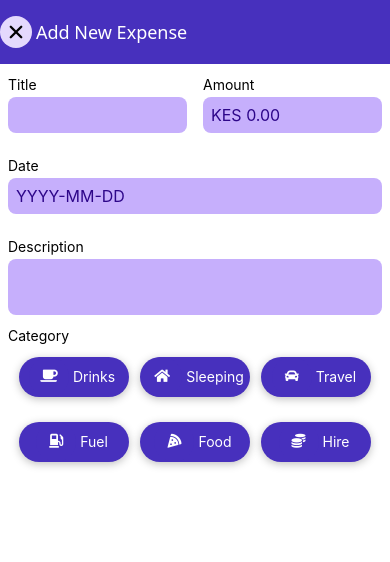
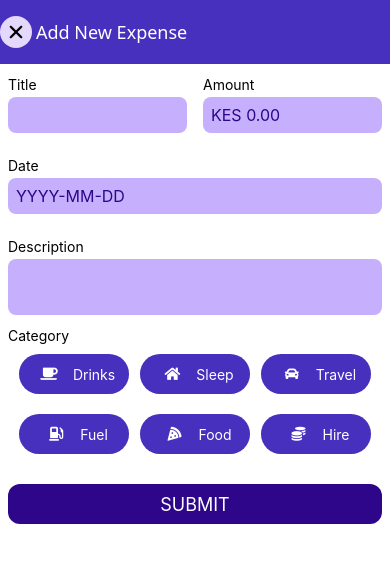
Before and after one commit to mbugua70/expense_tracker_app_one, a React Native app: screen /ManageExpenses in a window 390 px wide. Shown: the top 562 px of the page. Built offline with nearby package versions, Linux system fonts and the light colour scheme.

Commit message:
expense tracker custom form input component

```diff
--- a/components/CategoryContainer.js
+++ b/components/CategoryContainer.js
@@ -26,7 +26,7 @@
     marginHorizontal: 8,
   },
   screenIcon: {
-    marginVertical: 20,
+    marginVertical: 10,
     flexDirection: "row",
     justifyContent: "space-evenly",
     alignItems: "center"
--- a/components/CategoryIconContainer.js
+++ b/components/CategoryIconContainer.js
@@ -1,4 +1,4 @@
-import { View, Text, StyleSheet } from 'react-native'
+import { View, Text, StyleSheet, Pressable } from 'react-native'
 import { GlobalStyles } from '../constants/styles'
 import IconContainer from './IconContainer'
 
@@ -18,7 +18,7 @@ const CategoryIconContainer = ({category, size}) => {
     categoryName = "Drinks";
   } else if (category === "home") {
     iconName = "home";
-    categoryName = "Sleeping";
+    categoryName = "Sleep";
   } else if(category === "pizza-slice"){
     iconName = "pizza-slice";
     categoryName = "Food"
@@ -35,14 +35,14 @@ const CategoryIconContainer = ({category, size}) => {
 
   return (
     <View style={styles.screen}>
-    <View style={styles.screenContainer}>
+    <Pressable  style={({pressed}) => pressed ? [styles.screenContainer, styles.pressed] : [styles.screenContainer]}>
        <View style>
         <IconContainer category={category} size={size} iconDimensions={iconDimensions}/>
        </View>
        <View style={styles.textContainer}>
        <Text style={styles.text}>{categoryName}</Text>
        </View>
-    </View>
+    </Pressable>
   </View>
   )
 }
@@ -53,14 +53,11 @@ const styles =  StyleSheet.create({
   screen: {
     justifyContent: "center",
     alignItems: "center",
-    minWidth: 100,
-    height: 25,
+    borderRadius: 20,
+    overflow: "hidden",
   },
-  iconContainer: {
-    backgroundColor: GlobalStyles.colors.primary800,
-  },
+
    screenContainer: {
-    borderRadius: 20,
     width: 110,
     height: 40,
     paddingHorizontal: 6,
@@ -75,11 +72,14 @@ const styles =  StyleSheet.create({
     justifyContent: "center",
     alignItems: "center"
     },
-
   text: {
     color: "#fff",
     paddingHorizontal: 4,
-  }
+  },
+
+  pressed: {
+    opacity: 0.75,
+  },
 
 
 })
--- a/components/Form.js
+++ b/components/Form.js
@@ -1,9 +1,10 @@
 import { View, Text, TextInput, StyleSheet } from "react-native";
 import InputContainer from "./InputContainer";
 import CategoryContainer from "./CategoryContainer";
+import SubmitButton from "./SubmitButton";
 
 
-const FormContainer = () => {
+const FormContainer = ({submitText}) => {
 
   // handle function
 function handleAmount(){
@@ -32,6 +33,7 @@ function handleAmount(){
        }}/>
 
        <CategoryContainer/>
+       <SubmitButton>{submitText}</SubmitButton>
     </View>
   );
 };
--- /dev/null
+++ b/components/SubmitButton.js
@@ -0,0 +1,42 @@
+import { View, Text, StyleSheet, Pressable } from 'react-native'
+import { GlobalStyles } from '../constants/styles'
+
+
+const SubmitButton = ({children}) => {
+  return (
+    <View style={styles.screen}>
+      <Pressable
+        style={({ pressed }) =>
+          pressed ? [styles.screenButton, styles.pressed] : styles.screenButton
+        }
+      >
+        <Text style={styles.text}>{children}</Text>
+      </Pressable>
+    </View>
+  )
+}
+
+export default SubmitButton
+
+const styles = StyleSheet.create({
+  screen: {
+   marginTop: 20,
+   marginHorizontal: 8,
+   overflow: "hidden",
+   borderRadius: 12,
+  },
+  screenButton: {
+    height: 40,
+    backgroundColor: GlobalStyles.colors.primary700,
+    padding: 8,
+    justifyContent: 'center',
+    alignItems: "center"
+  },
+  text: {
+    color: "#fff",
+    fontSize: 18,
+  },
+  pressed: {
+    opacity: 0.75
+  }
+})
--- a/screens/AddEdit.js
+++ b/screens/AddEdit.js
@@ -2,11 +2,13 @@ import { useLayoutEffect } from "react";
 import { View, Text, StyleSheet } from "react-native";
 import FormContainer from "../components/Form";
 import { Colors } from "react-native/Libraries/NewAppScreen";
+import SubmitButton from "../components/SubmitButton";
 
 const AddEdit = ({ route, navigation }) => {
   const id = route.params?.id;
 
   const isEditting = !!id;
+  let submitText = isEditting ? "EDIT" : "SUBMIT"
 
   useLayoutEffect(() => {
     navigation.setOptions({
@@ -16,7 +18,7 @@ const AddEdit = ({ route, navigation }) => {
   }, [route, navigation, isEditting]);
   return (
     <View style={styles.screen}>
-      <FormContainer />
+      <FormContainer submitText={submitText}/>
     </View>
   )
 };
```
